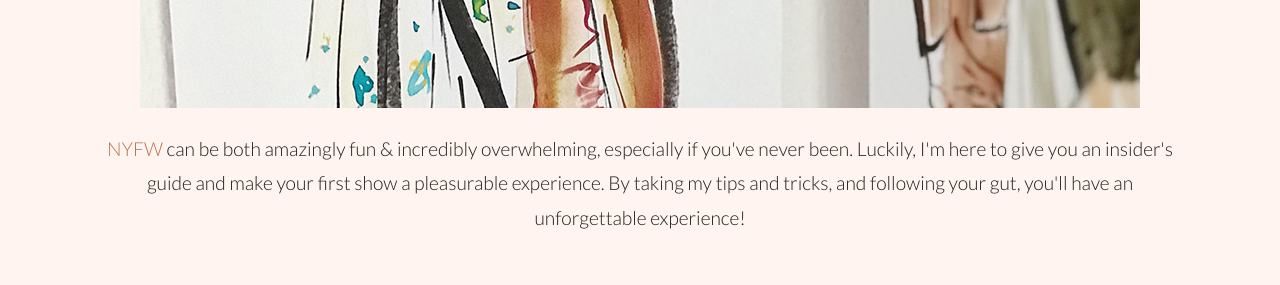
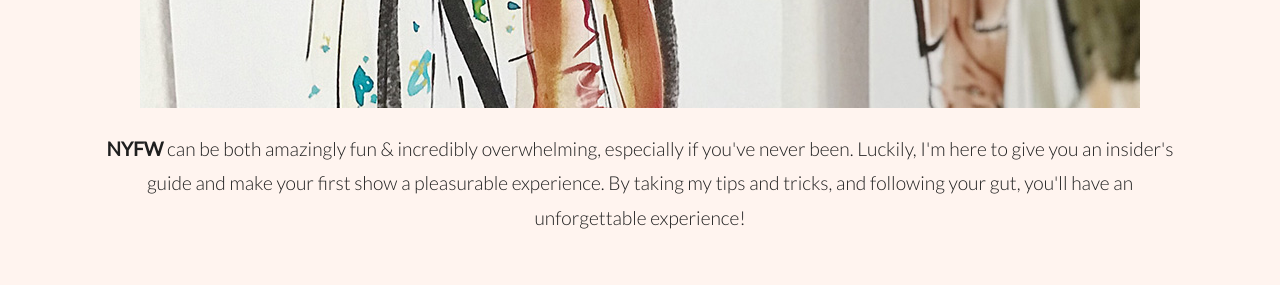
Before and after one commit to kaybee24/isas-blog, a plain HTML site: page index.html in a window 1280 px wide. Shown: the part 1060-1345 px from the top of the page. Drawn offline with Linux system fonts and the light colour scheme; a web font is replaced by a local one.

Commit message:
delete link

```diff
--- a/index.html
+++ b/index.html
@@ -30,7 +30,7 @@
 
         <div class="body">
             <img src="resources/img/fashion-1_unsplash.jpg">
-            <p><a href="https://en.wikipedia.org/wiki/New_York_Fashion_Week" target="_blank">NYFW</a> can be both
+            <p><strong>NYFW</strong> can be both
                 amazingly fun & incredibly overwhelming, especially if you've never been. Luckily, I'm here to give you
                 an insider's guide and make your first show a pleasurable experience. By taking my tips and tricks, and
                 following your gut, you'll have an unforgettable experience!</p>
```
